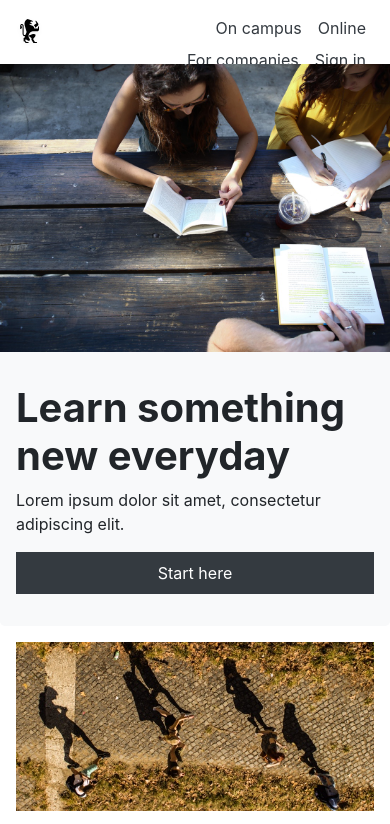
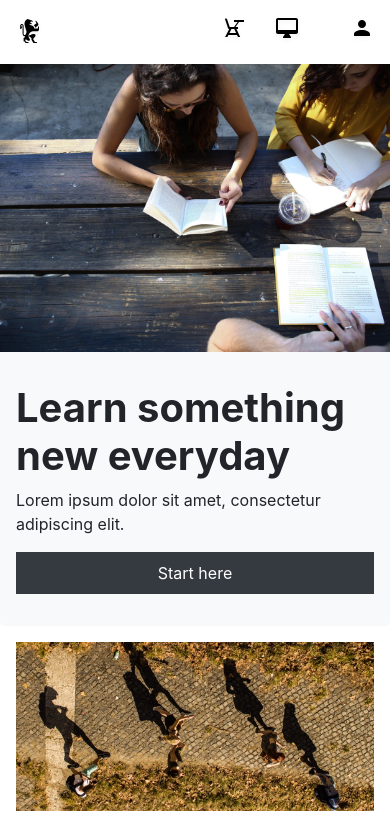
Before and after one commit to uly-ana/capstone, a plain HTML site: page index.html in a window 390 px wide. Shown: the top 824 px of the page. Drawn offline with nearby package versions, Linux system fonts and the light colour scheme.

Commit message:
navbar with icons done. Mobile version compleated

```diff
--- a/css/style.css
+++ b/css/style.css
@@ -99,6 +99,11 @@
     font-size: 14px;
 }
 
+@media only screen and (min-width: 576px) {
+ #icons {
+        display: none;
+    }
+}
 @media only screen and (max-width: 576px) {
     #hide {
         display: none;
@@ -158,4 +163,7 @@
         padding: 32px 16px 0px 16px;
     }
 
+    .nav-item {
+        margin-left: 24px;
+    }
 }
--- a/index.html
+++ b/index.html
@@ -19,16 +19,19 @@
                 </nav>
                 <ul class="nav justify-content-end col-8" id="nav">
                     <li class="nav-item">
-                        <a class="nav-link text-dark" href="#">On campus</a>
+                        <img src="capstone_colmar_assets/images/ic-on-campus.svg" id="icons">
+                        <a class="nav-link text-dark" href="#" id="hide">On campus</a>
                     </li>
                     <li class="nav-item">
-                        <a class="nav-link text-dark" href="#">Online</a>
+                        <img src="capstone_colmar_assets/images/ic-online.svg" id="icons">
+                        <a class="nav-link text-dark" href="#" id="hide">Online</a>
                     </li>
                     <li class="nav-item">
-                        <a class="nav-link text-dark" href="#">For companies</a>
+                        <a class="nav-link text-dark" href="#" id="hide">For companies</a>
                     </li>
                     <li class="nav-item">
-                        <a class="nav-link text-dark" href="#" tabindex="-1">Sign in</a>
+                        <img src="capstone_colmar_assets/images/ic-login.svg" id="icons">
+                        <a class="nav-link text-dark" href="#" id="hide" tabindex="-1">Sign in</a>
                     </li>
                 </ul>
             </div>
```
